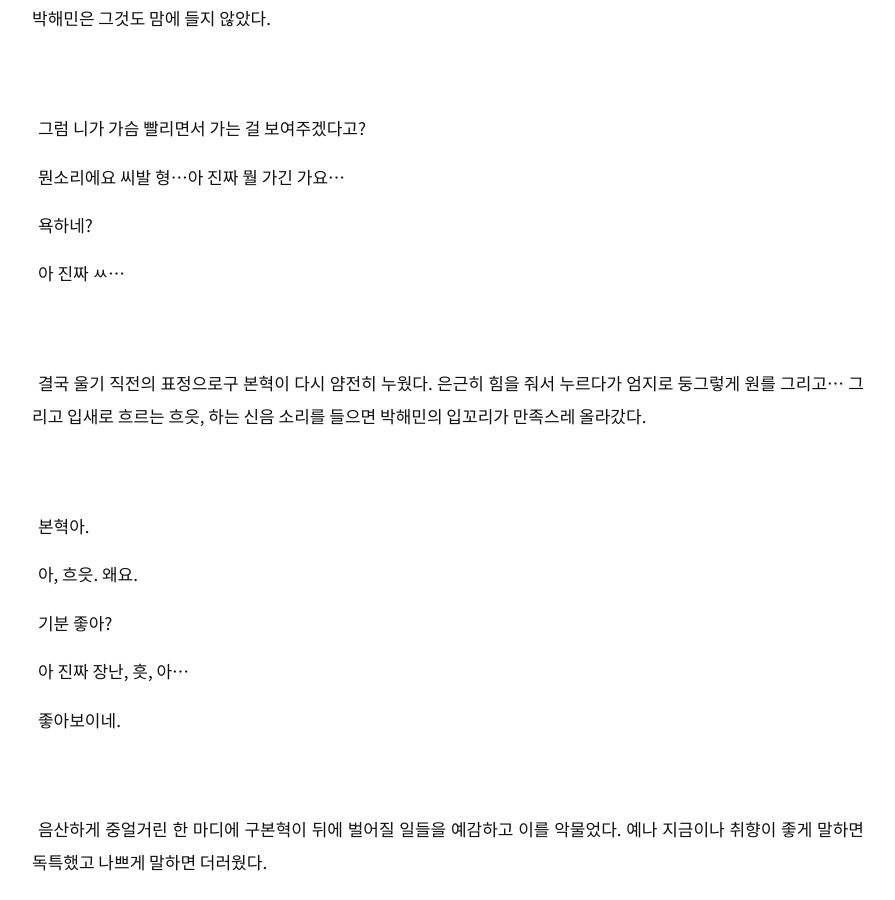
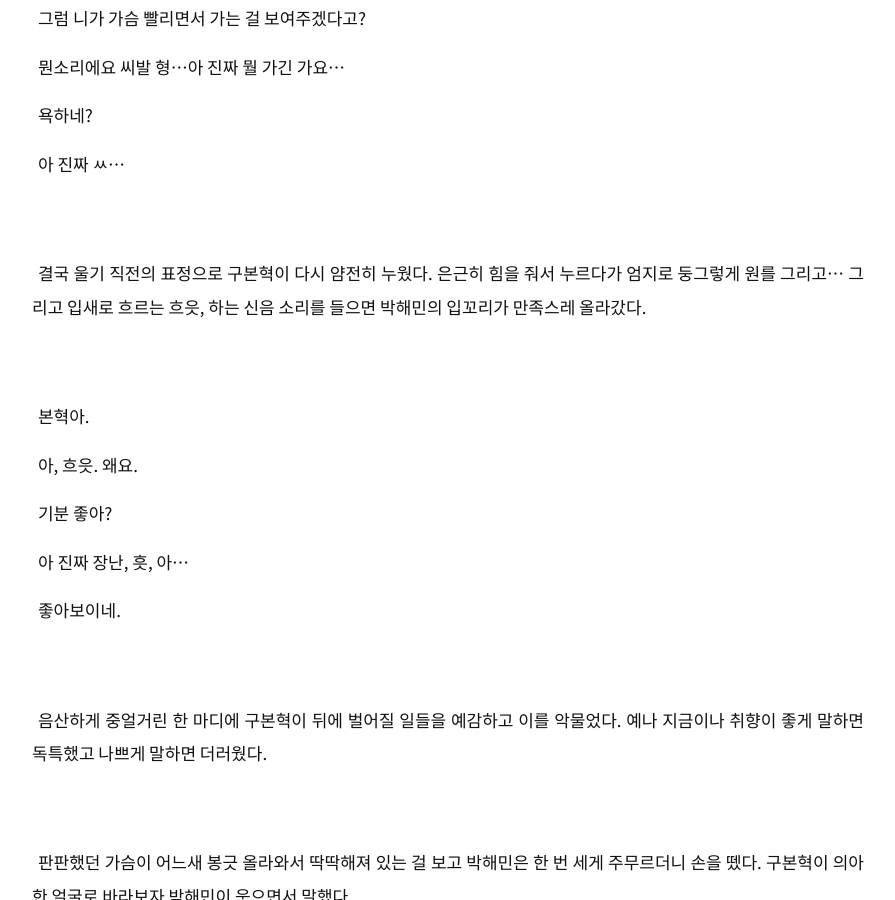
Before and after one commit to ssddii1038/ssddii1038.github.io, a Jekyll site: the page built from _posts/2026-11-17-title.md, in a window 1280 px wide and 900 px high, scrolled down 9253 px. Shown: the whole window, without its empty margins (192-1087 px from the left). Built offline with Jekyll 4.4.1, drawn with Linux system fonts in a browser that asks for light colours; some web fonts are replaced; some of the changed text lies outside the part shown.

Commit message:
Update _posts/2026-11-17-title.md (via Pages CMS)

```diff
--- a/_posts/2026-11-17-title.md
+++ b/_posts/2026-11-17-title.md
@@ -3,8 +3,6 @@ title: 네?제가좀비젖짜기대회우승자라고요?
 category: 단편
 ---
 
-
-&nbsp;
 
 &nbsp;
 
@@ -28,7 +26,11 @@ category: 단편
 
 이 모든 일의 시작은 재작년 한국시리즈 직후로 돌아가야 한다. 5위 와일드카드 결정전부터 25시즌 가을야구 전승신화를 써내려가며 아득바득 올라온 롯데 자이언츠와 시즌 후반기 동안 절대 지지 않을 것처럼 야구하며 구단 월간 최다승을 달성한 LG 트윈스가 서로 사이좋게 홈 구장에서 스윕을 가져가며 7차전까지 승부를 끌고 왔었다. 잠실에서 열린 7차전, 두 팀 다 낼 수 있는 최고의 투수를 내며 3:3의 스코어로 연장 돌입, 롯데의 마무리 투수 김원중이 10회 말 2사 만루 풀카운트에서 떨어지는 포크볼 헛스윙 삼진으로 위기를 벗어나고 그해 트레이드되어 빛을 제대로 본 ‘복덩이’ 유격수 전민재가 잠실 중앙을 넘기는 홈런을 치면서 1점차로 롯데가 앞서가고 있던 상태였다. 이대로 질 수 없는 LG가 또 다시 만루를 만들었고, 2사 만루에서 서정적인 등장곡과 함께 타석에 들어서는 건 구본혁이었다.
 
+
+
 당차고 시~원하게 날려라 LG 구본혁...
+
+
 
 잠실에 가득 울려퍼지는 응원가, 3-1의 유리한 카운트. 잘만 보면 최소 무승부다... 그러나 안타깝게도 볼이라고 생각했던 포크볼이 ABS 하단을 훑고 지나가면서 스트라이크 콜이 울렸다. 본혁은 24년 4월 6일의 기억을 떠올리며 공이 오기를 기다렸다.
 그리고 영원히 널 사랑할게-와 동시에 스윙을 하자마자 깨달았다.
@@ -62,10 +70,14 @@ x됐다.
 뭔데요?
 하 씨발... 좀비 모르냐, 좀비?
 
+
+
 열받아서 한 대 패려는 박해민을 다른 이들이 저지하고 나서야 구본혁은 겨우 상황 파악을 할 수 있었다.
 좀비? 그게 뭔데 씹덕아...
 
 B급 호러 영화도 아니고 코시 업셋당한 다음날 이런 일이 일어나는 게 말도 안되잖아 이거 엘빠들 통한의 눈물 때문에 일어난 거 아님?
+
+
 
 놀랍게도 맞았다.
 한국시리즈를 업셋당하고 비참했던 나머지 한 엘빠가 금단의 소원을 빌었고, 이 모든 비극이 시작된 것이었다. 뒷걸음질로 정답을 맞춘 트위터 유저는 안타깝게도 이후 소식을 모르지만...
@@ -74,7 +86,11 @@ B급 호러 영화도 아니고 코시 업셋당한 다음날 이런 일이 일
 
 그러나 그것도 한두 달이나 괜찮지 6개월이 넘어가는 시점부터는 쉽지 않았다. 결국 25년 LG 트윈스의 주장이었다는 이유로 생존자 무리(거의 다 야구선수였다)의 리더를 맡고 있던 박해민이 중대 발표를 하겠답시고 사람들을 모았을 때는 이미 6월의 초입이었다.
 
+
+
 남은 사람까지 죽일 일 있어? 나가야 돼, 살려면.
+
+
 
 단호한 해민의 태도에 실제로 바닥난 자원은 모두가 그의 말에 동의하게 만들었다. 박스와 청테이프로 무장한 건장한 남성들은 좀비도 다 이길 만큼 강해 보였다. 실제로도 그랬고. 그러나 언제나 돌발 상황은 발생하는 법이다.
 
@@ -88,13 +104,21 @@ B급 호러 영화도 아니고 코시 업셋당한 다음날 이런 일이 일
 
 다른 창작물 같은 걸 보면 거기서 좀비로 변했어야 됐지만, 구본혁은 다음날 멀쩡히 눈을 떴다.
 
+
+
 야 너 괜찮냐?
 네... 좀 토할 것 같고 어지럽고 춥고 아픈 것만 빼면요.
 이런 씨발.
 
+
+
 박해민이 욕을 읊조렸다. 원래도 입이 거친 편이라 아무도 딴지를 걸지 않았다. 처치 곤란한 상태가 된 구본혁을 앞에 두고 사람들이 한참을 떠들어댔다. 언제 변할지 모르니 묶어두자... 아니다 좀비한테 물릴 위험 없으니 정찰 1순위로 맡기자... 그와중에 임찬규는 반절만 좀비니까 절비 아니냐며 속터지는 얘기를 하고 있었고 이정용은 또 거기에다 맞장구를 쳤다. 아이고 세상아... 박해민은 생전 내지도 않던 곡소리를 내고 싶은 심정이었다. 구본혁이 울먹거렸다.
 
+
+
 제가 잠만 어떻게 따로 자볼게요...
+
+
 
 박해민은 내칠 수 없었다. 의외로 무른 면이 다 있네요. 그거 안 좋은 거 알죠? 뒤에서 이러쿵 저러쿵 하는 거에 신경 쓰기엔 박해민은 지쳤다. 인간다움을 죽이는 것에도 이골이 났다. 결국 박해민은 구본혁을 조건부 보호하기로 했다.
 
@@ -132,17 +156,25 @@ B급 호러 영화도 아니고 코시 업셋당한 다음날 이런 일이 일
 
 좀비가 된 애들을 다 연구소로 밀어넣고 나서 전달받은 부탁은 유일한 특이 케이스인 본혁의 관리였다. 치료제를 투여받았는데 촉진이 필요하다며 앞에서 떠듬거리는 본혁의 표정이 그다지 좋지 않았다.
 
+
+
 그래서, 촉진 어떻게 시키는데.
 ...요.
 뭐?
 그, 젖...?을, 짜야 된대요.
 뭐 씨발?
 
+
+
 얼이 빠진 박해민을 앞에 두고 구본혁이 횡설수설대기 시작했다. 그니까 치료제의 빠른 촉진을 위해서라면 바이러스의 빠른 배출이 선행되어야 하는데 가장 안전하게 배출하는 방법이 남녀 상관없이 유륜으로 배출하는 거래나 뭐래나... 이미 유선발달제를 먹었다며 찡찡대는 얼굴은 원래 정상이었다면 이미 열이 올라 가슴팍까지 빨개졌을테지만 안타깝게도 아직 그렇지는 않았다.
 
 그리고 해민은 본혁이 왜 자신에게 부탁했는지 이유를 짐작할 수 있었다.
 
+
+
 제 가슴 그렇게 만진 사람 형밖에 없단 말이에요...
+
+
 
 황당하기 그지없는 발언을 들으며 박해민은 머리를 부여잡았다. 아이고 내 머리야... 우물쭈물대는 구본혁을 앞에 두고 박해민은 담배 한 갑을 통째로 피고 싶은 기분이 들었다. 그러나 어쩌겠는가, 해야지...
 
@@ -152,17 +184,27 @@ B급 호러 영화도 아니고 코시 업셋당한 다음날 이런 일이 일
 
 박해민이 구본혁의 위에 올라타 상의를 벗겼다. 금세 휑해진 상체에 구본혁이 팔을 X자로 교체하고 못하겠다며 찡찡댔지만, 어쩔 수 있는가? 박해민은 왼쪽 팔로 손목을 잡아 교차한 두 팔을 머리 위로 올리게 하고 한쪽 팔로는 조심스레 가슴을 만지기 시작했다. 어색한 분위기에 본혁이 괜스레 웃음을 지어보였다. 그러거나 말거나 좀 주무르던 해민이 미간을 찌푸렸다.
 
+
+
 야 씨발... 이거 짠다고 나오긴 하냐?
+
+
 
 구본혁(상태 이상)이(가) 크리티컬 데미지를 받았다!
 잔뜩 울상이 돼서는 아 싫으면 저 그냥 가서 인권 없다 생각하고 가서 뺄게요 남들 다 그랬을텐데... 라고 중얼대는 걸 보니 박해민은 그것도 맘에 들지 않았다.
+
+
 
 그럼 니가 가슴 빨리면서 가는 걸 보여주겠다고?
 뭔소리에요 씨발 형...아 진짜 뭘 가긴 가요...
 욕하네?
 아 진짜 ㅆ...
 
-결국 울기 직전의 표정으로구 본혁이 다시 얌전히 누웠다. 은근히 힘을 줘서 누르다가 엄지로 둥그렇게 원를 그리고... 그리고 입새로 흐르는 흐읏, 하는 신음 소리를 들으면 박해민의 입꼬리가 만족스레 올라갔다.
+
+
+결국 울기 직전의 표정으로 구본혁이 다시 얌전히 누웠다. 은근히 힘을 줘서 누르다가 엄지로 둥그렇게 원를 그리고... 그리고 입새로 흐르는 흐읏, 하는 신음 소리를 들으면 박해민의 입꼬리가 만족스레 올라갔다.
+
+
 
 본혁아.
 아, 흐읏. 왜요.
@@ -170,12 +212,18 @@ B급 호러 영화도 아니고 코시 업셋당한 다음날 이런 일이 일
 아 진짜 장난, 흣, 아...
 좋아보이네.
 
+
+
 음산하게 중얼거린 한 마디에 구본혁이 뒤에 벌어질 일들을 예감하고 이를 악물었다. 예나 지금이나 취향이 좋게 말하면 독특했고 나쁘게 말하면 더러웠다.
 
 판판했던 가슴이 어느새 봉긋 올라와서 딱딱해져 있는 걸 보고 박해민은 한 번 세게 주무르더니 손을 뗐다. 구본혁이 의아한 얼굴로 바라보자 박해민이 웃으면서 말했다.
 
+
+
 설마 마사지만 한다고 나올 거라고 생각한 건 아니지?
 아 형, 형 이건 아니죠. 형은 좀비랑 하고싶어요? 아, 형!
+
+
 
 구본혁의 하의를 내리며 씨익 웃는 박해민과 눈이 마주친 순간, 구본혁은 자신이 좆됐음을 직감했다.
 
@@ -187,9 +235,13 @@ B급 호러 영화도 아니고 코시 업셋당한 다음날 이런 일이 일
 
 오랜만이라서 그런지 좀비라서 그런지 아프고 따갑고 배도 더부룩하고. 그냥 가슴 빨아달라고 할걸... 좀비 되면 뇌도 굳는지 구본혁이 헛소리를 해댔다.
 
+
+
 으윽, 해, 해민이 형... 저 아파, 힉!
 좀비 되면 안 아프다매.
 아, 아, 그거, 랑 이거, 이건 다르죠, 흣...
+
+
 
 볼품 없는 소리가 자꾸만 튀어나왔다. 간질거리며 등을 타고 올라오는 쾌감에 발가락이 자꾸만 곱아들었다. 동시에 가슴을 세게 잡아뭉개서 날카로운 고통과 쾌감이 순간 뇌를 찌른다. 잠깐, 잠깐만요. 아무리 사정해도 박힌 손가락은 사정을 봐주지 않는다. 무자비하게 전립선을 찍는 손가락은 오로지 쾌감만을 목표로 하는 것 같았다. 앞에서 자꾸만 물이 질질 흘렀다.
 
@@ -197,10 +249,14 @@ B급 호러 영화도 아니고 코시 업셋당한 다음날 이런 일이 일
 
 정면으로 누워선 그러고 있는 꼴이 자의로 숨을 참는 것 같아 박해민이 너 변태냐? 하며 물었으나 구본혁은 들을 정신이 이미 휘발된 상태였다. 박해민도 애초에 대답을 기대하지 않은 듯 손목을 이리저리 털다 부푼 전립선을 꾸욱, 눌러주자 아학, 구본혁이 잔뜩 눌린 숨소리를 내뱉었다. 동시에 튀어오른 정액이 배 위로 후두둑 떨어지면 박해민이 혀를 차며 젖 말고 정액이 나오네, 하는 미친 소리를 내뱉었다. 그 소리에 수치스러워 할 새도 없이 순식간에 시야가 뒤집혔다. 개처럼 엎드린 자세가 부끄러워 얼굴이 화르륵 타오르진 않았고 고개만 앞의 시트에 묻었다. 수치스러움에 바르작대자 뒤에서 허리를 꾹 누른 박해민이 좀만 참으라고 일갈한다.
 
+
+
 어렵냐?
 잠시, 잠시만 타임.
 좀만 참아. 너 안 뺄 거야?
 빼야 되는데에...
+
+
 
 손가락을 빼내자 젤이 애매하게 녹아 뭉친 구멍이 빠끔댔다. 혀를 쯧, 차는 소리에 구본혁의 허리가 파르르 떨렸다. 뒤에서 기다리는 흉흉한 존재를 알기 때문이었다. 그러나 아랫배에서 간질거리는 열감이 식지가 않았다. 몸이 이상했다. 열감이 느껴질 리가 없는데, 오랜만이라서 그런가... 구본혁은 눈을 꾹 감았다. 그새 엉덩이 골에 젤이 한 번 더 쏟아졌다. 일부러 애태우듯 박해민이 느릿하게 발라줄 때마다 구본혁의 허리가 연신 튀었다. 다시 아래를 한 번 풀어준 박해민이 한 손으로는 유륜을 빙글 만져주며 구멍에 자신의 것을 비벼댔다. 손가락과는 비교가 되지 않는 압박감에 구본혁이 헛숨을 들이켰다. 침대 시트를 죽죽 밀어대다 배가 불룩하게 불러오는 느낌에 자신도 모르게 황급히 손을 내려 아랫배를 더듬어 봤다. 내장이 밀리는 감각이 생경했다.
 
@@ -208,9 +264,13 @@ B급 호러 영화도 아니고 코시 업셋당한 다음날 이런 일이 일
 
 흐응, 아, 아, 흑, 버둥거리던 구본혁을 진정하기 위해 박해민이 선택한 건 다름이 아니라 가슴 마사지. 만지지 말라며 구본혁이 손을 휘저어댔지만 가볍게 무시하고 주물러주면 앞에서 우는 소리가 났다. 결국 포기하고 구본혁이 침대 시트를 마구 쥐어 뜯다가 박해민 쪽으로 손을 뻗어대면 만족감에 그 손을 잡았다 이내 구본혁을 자기를 보게 뒤집어 돌렸다. 안에서 돌아가는 감각이 생경해 구본혁이 울어대면 박해민이 가볍게 달래줬다.
 
+
+
 하악, 너무, 깊어...!
 조금만 기다려, 얼마 안 남았어.
 흑, 무슨, 아흑...
+
+
 
 더 있어야 한다고? 구본혁이 마구 고개를 저어댔다. 진짜 망가져요오. 자기가 무슨 말을 하는지도 모르고 중얼거리는 모습에 박해민은 아무 말 없이 여린 안쪽 살을 자꾸만 자극했다. 바짝 선 유두를 약하게 씹자 흐윽, 우는 소리를 내며 발을 동동 구르길래 이러면 더 잘 나올까 싶어서 아예 입에 넣어 잔뜩 빨아대기 시작했다.
 
@@ -220,8 +280,12 @@ B급 호러 영화도 아니고 코시 업셋당한 다음날 이런 일이 일
 
 박해민을 벗어나려 위로 올라가려다 발목 잡히고 끌려와서 박히면서 히끅댄다. 쌀 거 같아요, 그만... 이렇게 말해봐도 돌아오는 답은 그러면 그냥 싸. 억울해서 훌쩍대는 순간 조금 남았던 끄트머리를 완전히 처박았다. 쿵, 깊게 박아넣으면 케흑, 하는 소리와 함께 구본혁의 머리가 뒤로 넘어갔다. 모든 생각이 휘발됨과 동시에 헤벌어진 입가에서 침이 흐르고, 유두에서는 희멀건 액체가 방울져 흘렀다. 마저 박아넣는 것도 잊고 박해민이 가슴을 만지며 나오긴 나오는구나, 하며 신기해하고 있으면 끄윽... 짐승 울음소리 같은 헐떡임이 아래서 울렸다.
 
+
+
 안 싸고도 갔네... 이거 봐, 너 젖 나온다.
 에흑, 컥, 케흑, 왜, 그마안, 힉.
+
+
 
 아까부터 계속 사정해서 더 나올 것도 없다고 생각했는데, 다른 게 나올 줄은 몰랐다. 그 상태에서 말랑한 안쪽에 뭉근하게 허리를 돌리자 투명한 물이 졸졸 흘렀다. 뱃속을 가득 채웠던 배뇨감이 해소되자 지린 줄 알고 얼굴 다 적실 정도로 울었더니 박해민이 좋아서 지렸냐 했던가, 이랬던 것 같은데 사실 기억은 잘 나지 않았다.
 
@@ -229,8 +293,12 @@ B급 호러 영화도 아니고 코시 업셋당한 다음날 이런 일이 일
 
 키스를 하고 싶었지만 아직 완전히 낫지 않았다. 박해민은 짓무른 구본혁의 눈가를 쓸어주다 가슴을 다시 만지작댔다. 아프다며 밀어내는 걸 좀만 참으라고 한 다음 다시 주물러줬다. 이미 감당할 수 없는 쾌감에 발을 동동 구르던 구본혁에겐 치료 외엔 전혀 도움이 되지 못한 행동이었지만.
 
+
+
 흐윽, 싫, 잠, 깐, 진짜, 아...!
 으응...진짜 조금만 참아.
+
+
 
 구본혁 가슴 빨던 와중에 벌려진 다리도 못 가누고 계속 물만 흘려대고 발발 떨길래 잠시 허리를 멈추고서는 구본혁의 것을 갖고 손장난을 쳤다. 그러면 또 손장난 치는 대로 구본혁이 눈물을 흘려댔다. 하지마 하지마 하지마... 그러나 박해민은 가볍게 무시했다. 이거 못 써서 어떡하냐, 근데 쓸 사이즈는 못 되긴 하지...
 
@@ -238,10 +306,14 @@ B급 호러 영화도 아니고 코시 업셋당한 다음날 이런 일이 일
 
 구본혁은 정신 나가서 헐떡대는데 박해민은 멀쩡한데다 여전히 손장난만 쳤다. 힘없이 벌려진 입에 손가락 넣어서 혀뿌리 꾹 누르면 우욱, 하는 소리 듣고 술렁이는 가슴팍 보면서 여상히 또 갔네. 하는 목소리.
 
+
+
 너 왤케 자주 가. 치료하기 전에 기절하겠네.
 흑, 아, 힉...죽, 주글 것 같...
 안 죽으니까 오바 좀 떨지 마.
 아, 아윽, 진짜 안되는, 아...!
+
+
 
 몸부림치다 도망가듯 위로 올라간 발목 붙잡고 끌어내리면 허리가 곧추세워졌다. 진심으로 기절할 것 같아서 고개 도리질쳐도 봐주는 게 없었다. 씨발... 죽을 것 같아서 저도 모르게 욕 지껄이면 몸이 어디까지 뚫린지도 모르는데 더 깊게 들어왔다. 안그래도 가득 찼는데 더 들어오니까 헛구역질이 나왔다.
 
@@ -251,6 +323,16 @@ B급 호러 영화도 아니고 코시 업셋당한 다음날 이런 일이 일
 
 박해민은 구본혁의 얼굴을 보며 한숨을 내쉬었다.
 
+
+
 이 답도 없는 자식.
 
+
+
 박해민은 자리에서 일어났다. 아무튼 뒤처리를 해주는 건 매너였으니까.
+
+
+
+&nbsp;
+
+&nbsp;
```
Also changed, not shown: other parts of _posts/2026-11-17-title.md (+7 -1 lines).
